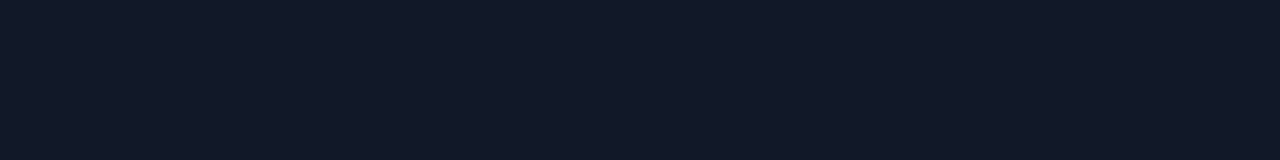
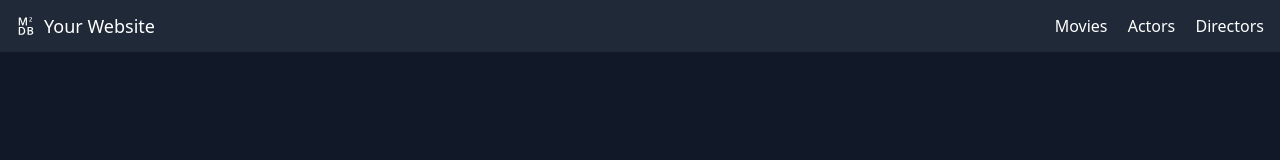
Before and after one commit to redmarverick/Movie-rent, a website built with webpack: page src/index.html in a window 1280 px wide. Built offline with nearby package versions, Linux system fonts and the light colour scheme.

Commit message:
lighthouse definitive correction

```diff
--- a/src/index.html
+++ b/src/index.html
@@ -9,6 +9,51 @@
   <link href="https://cdn.jsdelivr.net/npm/tailwindcss@2.2.19/dist/tailwind.min.css" rel="stylesheet">
 </head>
 <body class="bg-gray-900 text-white flex items-center justify-center min-h-screen"><div class="container mx-auto px-4 py-8">
-
+  <header class="fixed top-0 left-0 right-0 flex items-center justify-between px-4 py-3 bg-gray-800">
+    <div class="flex items-center">
+      <svg version="1.0" xmlns="http://www.w3.org/2000/svg"
+          width="20px" height="20px" viewBox="0 0 1000.000000 1000.000000"
+          preserveAspectRatio="xMidYMid meet">
+          <g transform="translate(0.000000,1000.000000) scale(0.100000,-0.100000)" fill="#ffffff"
+              stroke="none">
+              <path d="M7140 9369 c-87 -13 -231 -62 -305 -104 -76 -42 -215 -143 -215 -156
+                  0 -19 174 -218 184 -211 6 4 50 33 98 65 146 97 237 127 380 127 112 0 184
+                  -25 244 -86 59 -59 78 -125 71 -253 -11 -221 -74 -307 -659 -897 l-338 -340 0
+                  -127 0 -127 710 0 710 0 0 145 0 145 -495 0 c-318 0 -495 4 -495 10 0 5 157
+                  166 349 357 298 298 358 362 414 448 110 168 147 281 147 449 0 175 -39 275
+                  -150 386 -117 118 -250 168 -460 175 -69 2 -154 -1 -190 -6z" />
+              <path d="M1390 7295 l0 -1985 296 0 295 0 -4 1393 c-3 781 -9 1453 -15 1532
+                  -23 322 -25 398 -12 393 7 -2 270 -750 584 -1661 l571 -1657 286 0 286 0 10
+                  23 c5 12 272 757 594 1654 359 1004 589 1633 597 1633 9 0 11 -21 7 -92 -3
+                  -51 -11 -176 -17 -278 -6 -107 -12 -766 -15 -1562 l-5 -1378 311 0 311 0 0
+                  1985 0 1985 -456 -2 -456 -3 -566 -1579 c-312 -869 -572 -1581 -577 -1583 -6
+                  -1 -257 710 -560 1582 l-550 1585 -457 0 -458 0 0 -1985z" />
+              <path d="M1390 2565 l0 -1987 703 5 c756 4 781 6 1056 63 255 52 514 158 716
+                   291 139 92 327 282 424 426 154 232 247 490 297 822 24 158 30 560 10 728 -56
+                   483 -206 818 -495 1108 -278 278 -619 434 -1101 505 -98 15 -227 18 -862 21
+                   l-748 4 0 -1986z m1535 1422 c290 -52 534 -175 689 -348 166 -185 267 -436
+                   307 -764 17 -140 14 -464 -5 -607 -76 -560 -340 -906 -808 -1059 -194 -63
+                   -503 -93 -888 -87 l-175 3 -3 1443 -2 1444 397 -5 c308 -3 419 -8 488 -20z" />
+              <path d="M5780 2566 l0 -1986 768 0 c436 0 814 4 877 10 811 74 1253 534 1195
+                   1244 -17 203 -52 319 -138 451 -112 174 -297 292 -558 356 -86 21 -113 33
+                   -102 44 2 3 40 14 84 26 43 11 122 41 174 66 80 40 109 61 186 137 79 79 98
+                   105 143 196 81 165 94 229 95 455 0 174 -2 198 -26 287 -66 243 -209 410 -443
+                   519 -154 71 -353 122 -607 155 -101 14 -258 17 -885 21 l-763 5 0 -1986z
+                   m1456 1433 c294 -30 473 -119 552 -275 38 -76 52 -144 52 -252 -1 -255 -114
+                   -423 -334 -497 -141 -47 -235 -55 -673 -55 l-403 0 0 545 0 545 348 0 c192 0
+                   398 -5 458 -11z m69 -1619 c358 -41 554 -177 621 -431 22 -85 22 -261 0 -349
+                   -42 -166 -145 -305 -276 -374 -161 -85 -379 -109 -925 -104 l-290 3 -3 633 -2
+                   632 392 0 c216 0 434 -5 483 -10z" />
+          </g>
+      </svg>
+      <h1 class="text-white text-lg ml-2">Your Website</h1>
+  </div>
+  <nav class="space-x-4">
+      <a href="#" class="text-white">Movies</a>
+      <a href="#" class="text-white">Actors</a>
+      <a href="#" class="text-white">Directors</a>
+  </nav>
+</header>
+<script src="https://cdn.tailwindcss.com/2.2.4/tailwind.min.js"></script>
 </body>
 </html>
```
Also changed, not shown: lighthouserc.js (indentation only).
